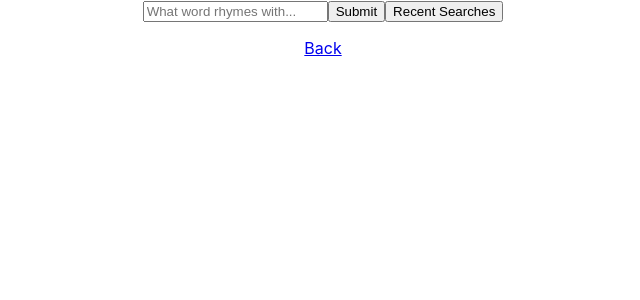
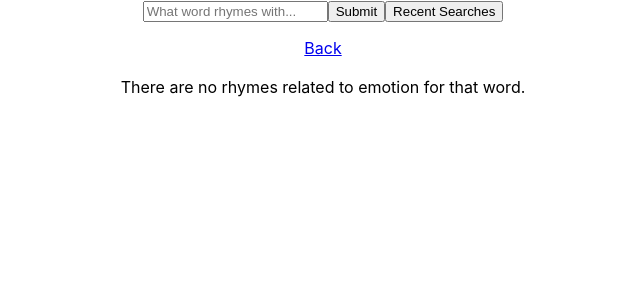
Before and after one commit to tanishaldavey/the-emotional-rhymer, a React (Create React App) app: page /rhymes in a window 1280 px wide. Shown: the top 300 px of the page, without its empty margins (317-957 px from the left). Built offline with nearby package versions, Linux system fonts and the light colour scheme.

Commit message:
Provide 'error handling' if the rhymes prop is an empty array

```diff
--- a/src/containers/RhymesContianer/RhymesContainer.js
+++ b/src/containers/RhymesContianer/RhymesContainer.js
@@ -18,6 +18,7 @@ const RhymesContainer = ({ rhymes, queriedWord }) => {
         <p>Back</p>
       </Link>
       <h3>{ queriedWord }</h3>
+      {!rhymes.length && <p>There are no rhymes related to <span>emotion</span> for that word.</p>}
       <ul>
         { allRhymes }
       </ul>
```
